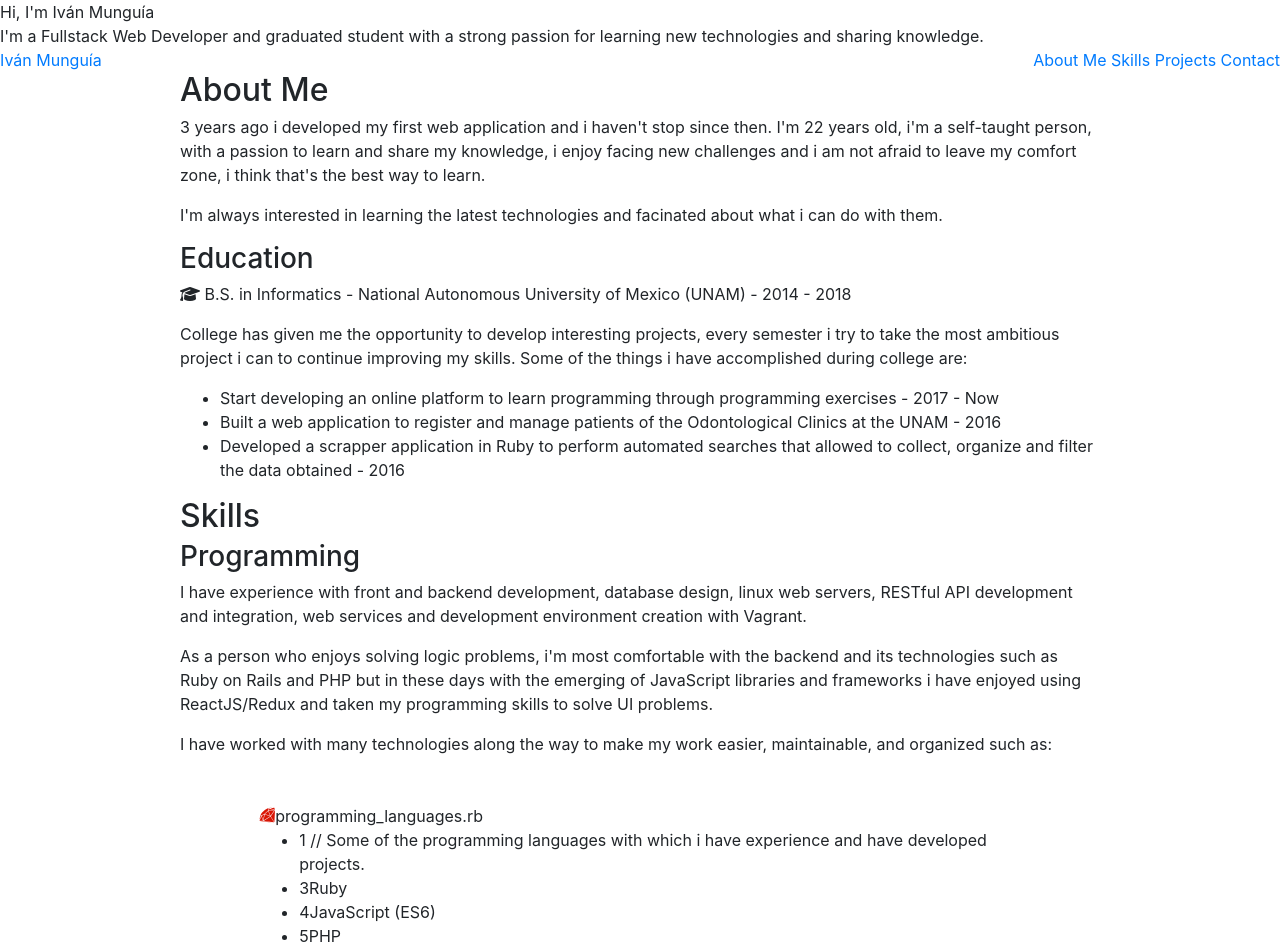
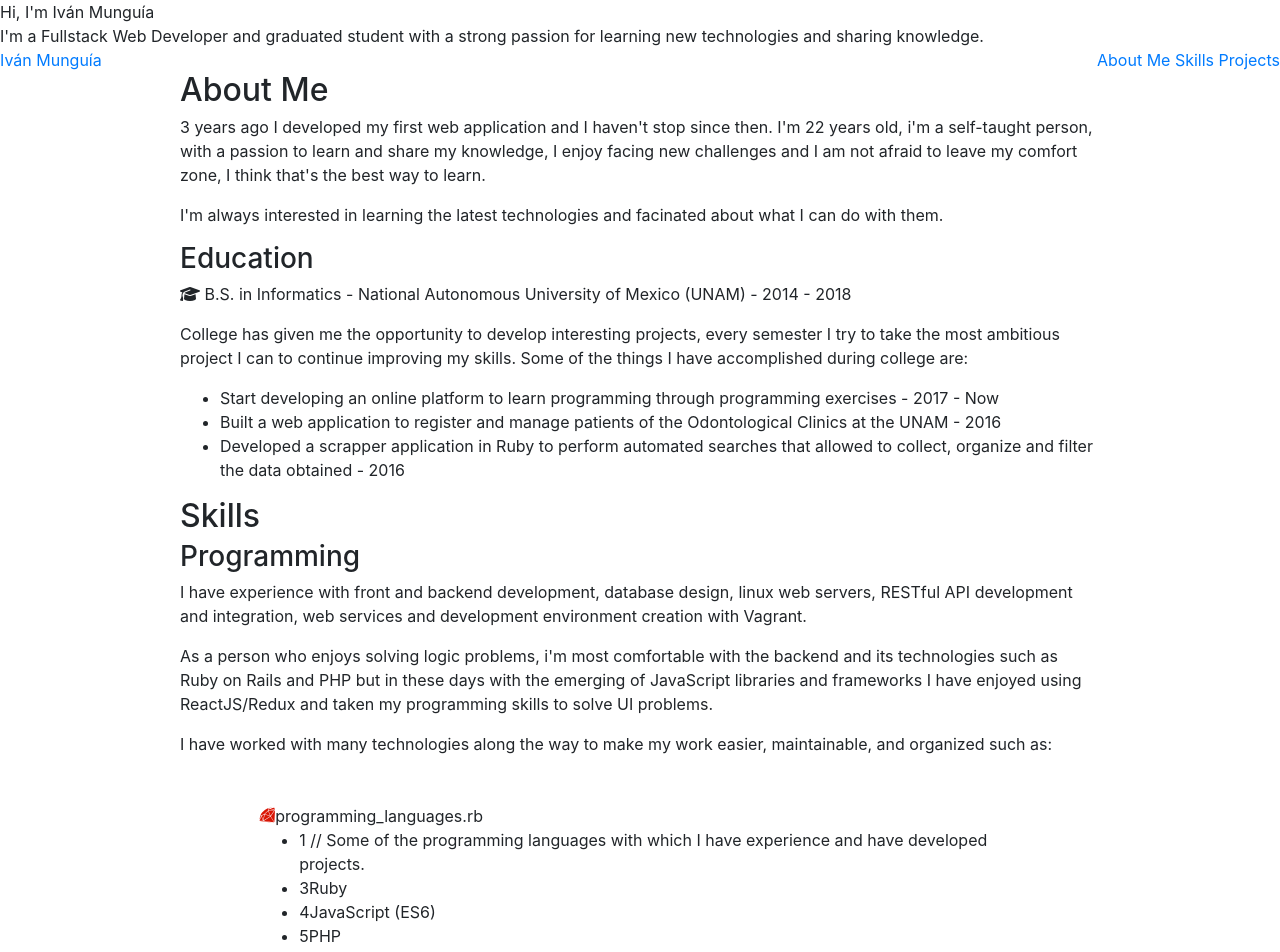
Before and after one commit to warborn/portfolio, a website: page src/index.html in a window 1280 px wide. Shown: the top 952 px of the page. Drawn offline with nearby package versions, Linux system fonts and the light colour scheme.

Commit message:
Change page content

```diff
--- a/src/index.html
+++ b/src/index.html
@@ -31,7 +31,7 @@
         <a href="#about-me" class="link">About Me</a>
         <a href="#skills" class="link">Skills</a>
         <a href="projects.html" class="link">Projects</a>
-        <a href="#contact" class="link">Contact</a>
+        <!-- <a href="#contact" class="link">Contact</a> -->
       </div>
     </div>
   </nav>
@@ -49,12 +49,18 @@
         <div class="separator"></div>
         <div class="bio flow-text">
           <p>
-            3 years ago i developed my first web application and i haven't stop since then. I'm 22 years old, i'm a self-taught person, with a passion to learn and share my knowledge, i enjoy facing new challenges and i am not afraid to leave my comfort zone, i think that's the best way to learn.
+            3 years ago I developed my first web application and I haven't stop since then. I'm 22 years old, i'm a self-taught person, with a passion to learn and share my knowledge, I enjoy facing new challenges and I am not afraid to leave my comfort zone, I think that's the best way to learn.
           </p>
           <p>
-            I'm always interested in learning the latest technologies and facinated about what i can do with them.
+            I'm always interested in learning the latest technologies and facinated about what I can do with them.
           </p>
         </div>
+        <!-- <h4>My Social Networks</h4>
+        <div class="social-networks d-flex justify-content-between">
+          <a href="https://github.com/warborn" target="_blank" class="social-network -github"><i class="fa fa-github-alt"></i></a>
+          <a href="https://www.linkedin.com/in/ivan-amc/" target="_blank" class="social-network -linkedin"><i class="fa fa-linkedin"></i></a>
+          <a href="https://twitter.com/warbornx" target="_blank" class="social-network -twitter"><i class="fa fa-twitter"></i></a>
+        </div> -->
 
         <h3>Education</h3>
         <div class="education flow-text">
@@ -63,7 +69,7 @@
             B.S. in Informatics - National Autonomous University of Mexico (UNAM) - <span class="date">2014 - 2018</span>
           </p>
           <p>
-            College has given me the opportunity to develop interesting projects, every semester i try to take the most ambitious project i can to continue improving my skills. Some of the things i have accomplished during college are:
+            College has given me the opportunity to develop interesting projects, every semester I try to take the most ambitious project I can to continue improving my skills. Some of the things I have accomplished during college are:
           </p>
           <ul class="acomplishments">
             <li>
@@ -134,7 +140,7 @@
             <!--I have worked with many technologies along the way to make my work easier, maintainable, and organized such as <span class="es6">ES6</span>, <span class="sass">Sass</span>, <span class="webpack">Webpack</span>, <span class="reactjs">ReactJS</span>, <span class="nodejs">NodeJS</span>, <span class="rails">Rails</span> and <span class="laravel">Laravel</span> to name a few. -->
           </p>
           <p>
-            As a person who enjoys solving logic problems, i'm most comfortable with the backend and its technologies such as Ruby on Rails and PHP but in these days with the emerging of JavaScript libraries and frameworks i have enjoyed using ReactJS/Redux and taken my programming skills to solve UI problems.
+            As a person who enjoys solving logic problems, i'm most comfortable with the backend and its technologies such as Ruby on Rails and PHP but in these days with the emerging of JavaScript libraries and frameworks I have enjoyed using ReactJS/Redux and taken my programming skills to solve UI problems.
           </p>
           <p>I have worked with many technologies along the way to make my work easier, maintainable, and organized such as:</p>
         </div>
@@ -147,7 +153,7 @@
               <div class="content">
                 <ul class="lines">
                   <li class="line"><span class="linenumber">1</span>
-                    <span class="comment">// Some of the programming languages with which i have experience and have developed projects.</span>
+                    <span class="comment">// Some of the programming languages with which I have experience and have developed projects.</span>
                   </li>
                   <li class="line"><span class="linenumber">3</span><span class="red">Ruby</span></li>
                   <li class="line"><span class="linenumber">4</span><span class="yellow">JavaScript (ES6)</span></li>
--- a/src/projects.pug
+++ b/src/projects.pug
@@ -11,7 +11,7 @@ head
 nav#menu
   .nav-menu.d-flex.justify-content-between
     .title
-      a.link.name(href='#') Iván Munguía
+      a.link.name(href='/') Iván Munguía
     .sections
       a.link(href='#projects').-active Projects
       a.link(href='/') Home
```
